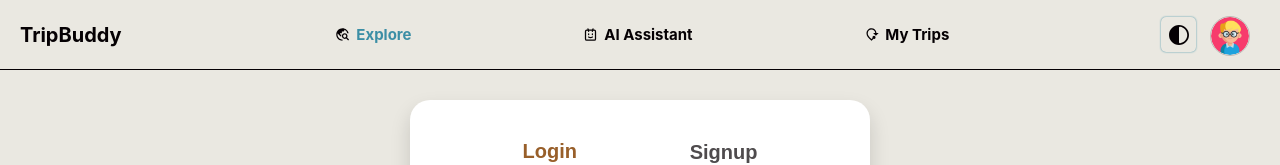
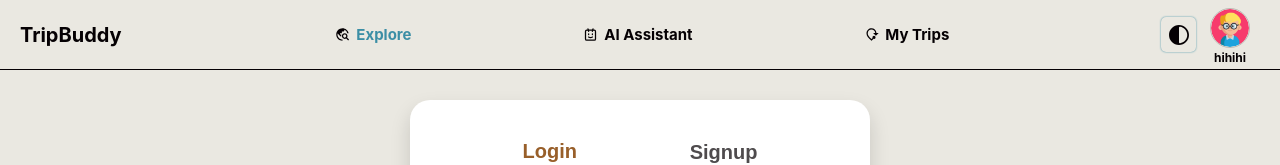
Before and after one commit to 112-2-SDM-G4/TripBuddy, a React (Create React App) app in the folder frontend/: page /login in a window 1280 px wide. Shown: the top 165 px of the page. Built offline with nearby package versions, Linux system fonts and the light colour scheme; sample sign-in values are in the browser's storage.

Commit message:
[TAS-68] Get username temp fix

```diff
--- a/frontend/src/component/Header.jsx
+++ b/frontend/src/component/Header.jsx
@@ -20,7 +20,7 @@ function Header() {
   const windowSize = useWindowSize();
   const [isDropdownOpen, setIsDropdownOpen] = useState(false);
   const [userInfo, setUserInfo] = useState({});
-  const [username, setUsername] = useState("");
+  const [username, setUsername] = useState("hihihi");
 
   // useEffect(() => {
   //   const getInfo = async () => {
@@ -41,11 +41,13 @@ function Header() {
 
   // }, [])
 
-  useEffect(() => {
-    const userDataString = sessionStorage.getItem('user');
-    const userData = JSON.parse(userDataString);
-    setUsername(userData.user_name)
-  }, [])
+  // useEffect(() => {
+  //   const userDataString = sessionStorage.getItem('user');
+  //   const userData = JSON.parse(userDataString);
+  //   setUsername(userData?.user_name)
+  //   console.log('username: ' + userData.user_name)
+
+  // }, [isLoggedIn])
 
 
   return (
--- a/frontend/src/component/NavbarItems.jsx
+++ b/frontend/src/component/NavbarItems.jsx
@@ -10,19 +10,22 @@ import { NavbarItemsData } from "./NavbarItemsData";
 import * as constants from "../constants";
 
 import Avatar from "./Avatar";
+import { useAuth } from "../hooks/useAuth";
 
 function NavbarItem() {
     const navigate = useNavigate();
     const windowSize = useWindowSize();
     const { language } = useLanguage();
+    const { isLoggedIn } = useAuth();
     const [activeTab, setActiveTab] = useState("explore");
-    const [username, setUsername] = useState("");
+    const [username, setUsername] = useState("hihihi");
 
-    useEffect(() => {
-        const userDataString = sessionStorage.getItem('user');
-        const userData = JSON.parse(userDataString);
-        setUsername(userData.user_name)
-    }, [])
+    // useEffect(() => {
+    //     const userDataString = sessionStorage.getItem('user');
+    //     const userData = JSON.parse(userDataString);
+    //     setUsername(userData?.user_name)
+    //     console.log('username: ' + userData.user_name)
+    // }, [isLoggedIn])
 
 
     return (
--- a/frontend/src/page/Profile.jsx
+++ b/frontend/src/page/Profile.jsx
@@ -59,6 +59,7 @@ function Profile() {
         // fetchWithJwt(`/api/v1/tag/get_tags?source=UserProfile`, "GET")
         try {
             const response = await fetchWithJwt(`/api/v1/user/get_info`, 'GET');
+            // const response = await fetchWithJwt(`/api/v1/user/get_info?user_email=${"kmes9940130@gmail.com"}`, 'GET');
             if(!response.OK) {
                 throw new Error(`HTTP error! Status: ${response.status}`);
             }
```
